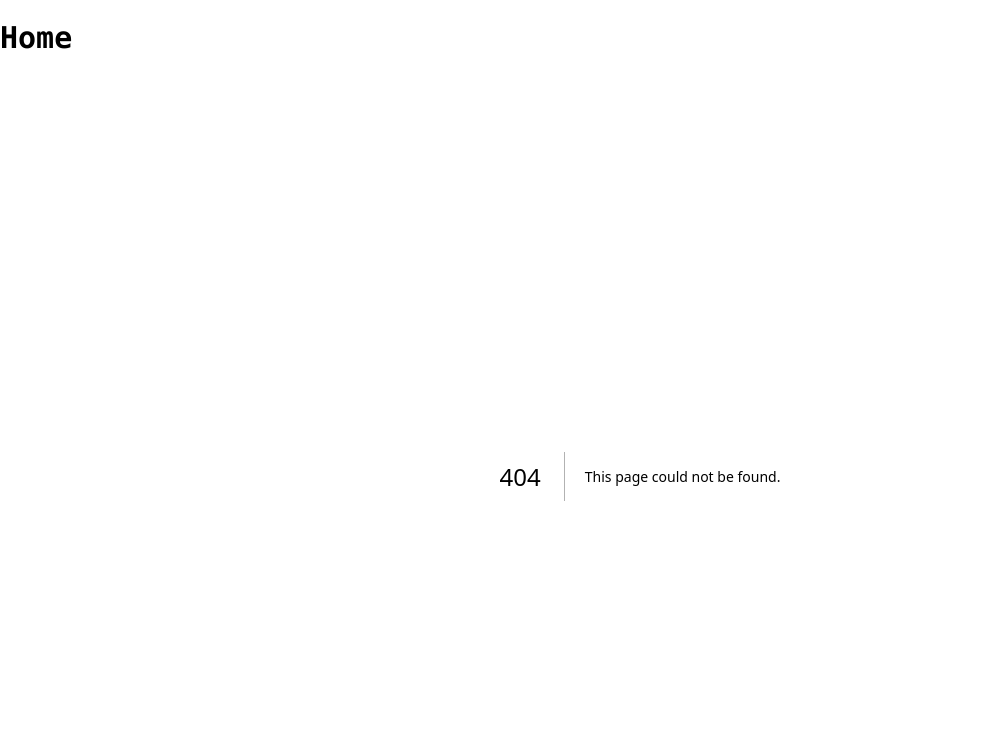
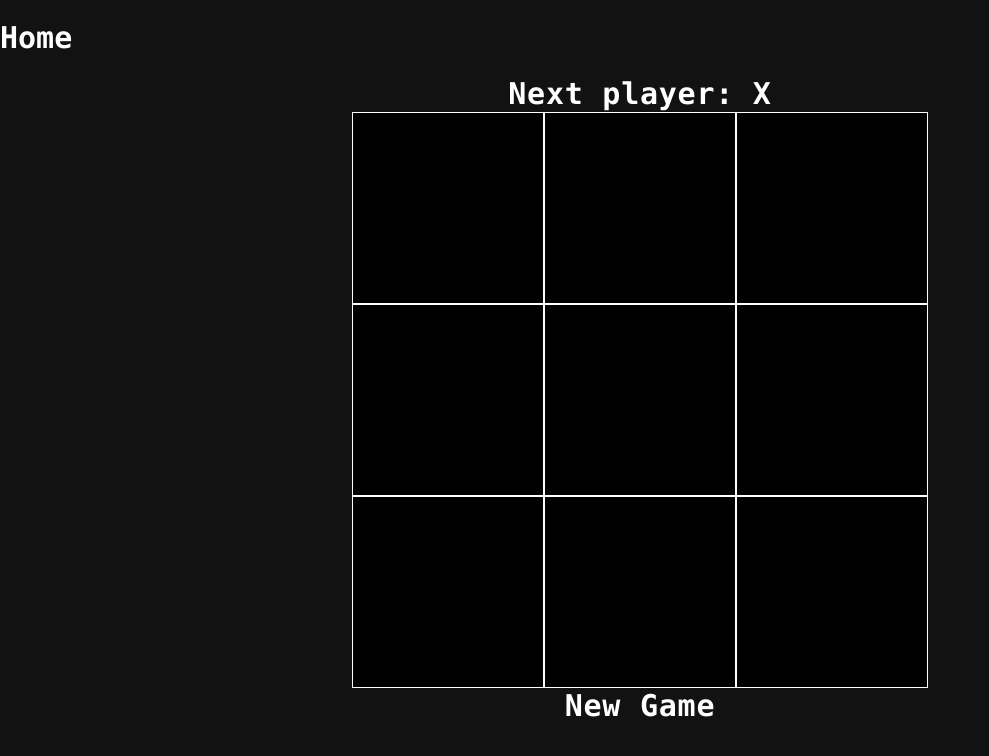
Before and after one commit to hadmacker/numbrella, a Next.js app: page /activities/tictactoe in a window 1280 px wide. Before the commit this address had no page. Shown: the top 756 px of the page, without its empty margins (0-989 px from the left). Built offline with nearby package versions, Linux system fonts and the light colour scheme.

Commit message:
tic tac toe (#27)

```diff
--- /dev/null
+++ b/app/activities/tictactoe/page.tsx
@@ -0,0 +1,96 @@
+'use client'
+
+import React, { useState } from "react";
+
+const xColor = '#60A5FA';
+const oColor = '#EC4899';
+const xColorClass ='text-blue-400';
+const oColorClass = 'text-pink-500';
+
+export default function Page() {
+  const [board, setBoard] = useState(Array(9).fill(null));
+  const [boardColors, setBoardColors] = useState(Array(9).fill(null));
+  const [xIsNext, setXIsNext] = useState(true);
+
+  const handleClick = (i: number) => {
+    const boardCopy = [...board];
+    const boardColorCopy = [...boardColors];
+    if (calculateWinner(board) || boardCopy[i]) return;
+    boardCopy[i] = xIsNext ? "X" : "O";
+    boardColorCopy[i] = xIsNext ? xColor : oColor;
+    setBoard(boardCopy);
+    setBoardColors(boardColorCopy);
+    setXIsNext(!xIsNext);
+  };
+
+const renderSquare = (i: number) => {
+  return (
+    <button
+      className="w-24 h-24 md:w-16 md:h-16 lg:w-48 lg:h-48 tracking-wide font-mono text-7xl md:text-5xl lg:text-9xl font-black"
+      style={{
+        border: '1px solid #fff',
+        backgroundColor: '#000',
+        color: boardColors[i]
+      }}
+      onClick={() => handleClick(i)}
+    >
+      <span className="">{board[i]}</span>
+    </button>
+  );
+};
+
+  const winner = calculateWinner(board);
+  let status;
+  if (winner) {
+    status = "Winner: " + winner;
+  } else {
+    status = "Next player: " + (xIsNext ? "X" : "O");
+  }
+
+  const resetGame = () => {
+    setBoard(Array(9).fill(null));
+    setXIsNext(true);
+  };
+
+  return (
+    <div className="flex flex-col items-center min-h-screen tracking-wide font-mono text-2xl lg:text-3xl font-black">
+      <div>{status}</div>
+      <div style={{ display: 'flex' }}>
+        {renderSquare(0)}
+        {renderSquare(1)}
+        {renderSquare(2)}
+      </div>
+      <div style={{ display: 'flex' }}>
+        {renderSquare(3)}
+        {renderSquare(4)}
+        {renderSquare(5)}
+      </div>
+      <div style={{ display: 'flex' }}>
+        {renderSquare(6)}
+        {renderSquare(7)}
+        {renderSquare(8)}
+      </div>
+      <button onClick={resetGame}>New Game</button>
+    </div>
+  );
+}
+
+function calculateWinner(squares: any[]) {
+  const lines = [
+    [0, 1, 2],
+    [3, 4, 5],
+    [6, 7, 8],
+    [0, 3, 6],
+    [1, 4, 7],
+    [2, 5, 8],
+    [0, 4, 8],
+    [2, 4, 6],
+  ];
+  for (let i = 0; i < lines.length; i++) {
+    const [a, b, c] = lines[i];
+    if (squares[a] && squares[a] === squares[b] && squares[a] === squares[c]) {
+      return squares[a];
+    }
+  }
+  return null;
+}
--- a/app/page.tsx
+++ b/app/page.tsx
@@ -44,6 +44,7 @@ export default function Home() {
                 <li key="a1.1.2.4.2" className='mx-6 my-2 md:mx-:6 md:my-2 text-1xl md:text-2xl font-black text-gray-400'><a href="activities/runner?calm=1"><span className="mx-2 p-4 text-2xl md:text-3xl font-black">Relaxed</span></a></li>
               </ul>
             </li>
+            <li key="a1.1.2.5" className='mx-3 my-3 md:mx-:3 md:my-6'><a href="activities/tictactoe"><span className="mx-2 p-4 text-2xl md:text-3xl font-black">Tic Tac Toe</span></a></li>
           </ul>
         </div>
         </div>
```
